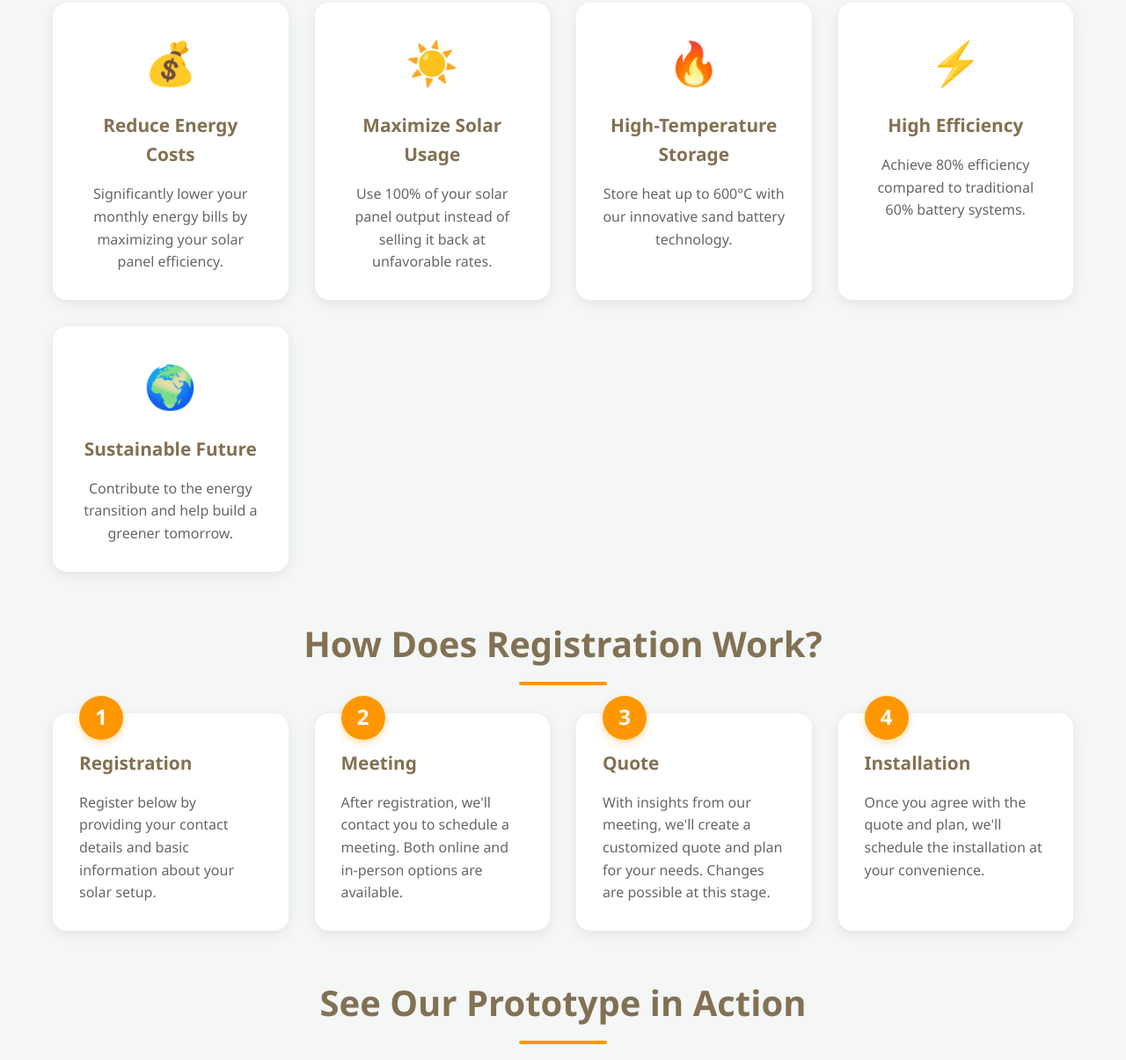
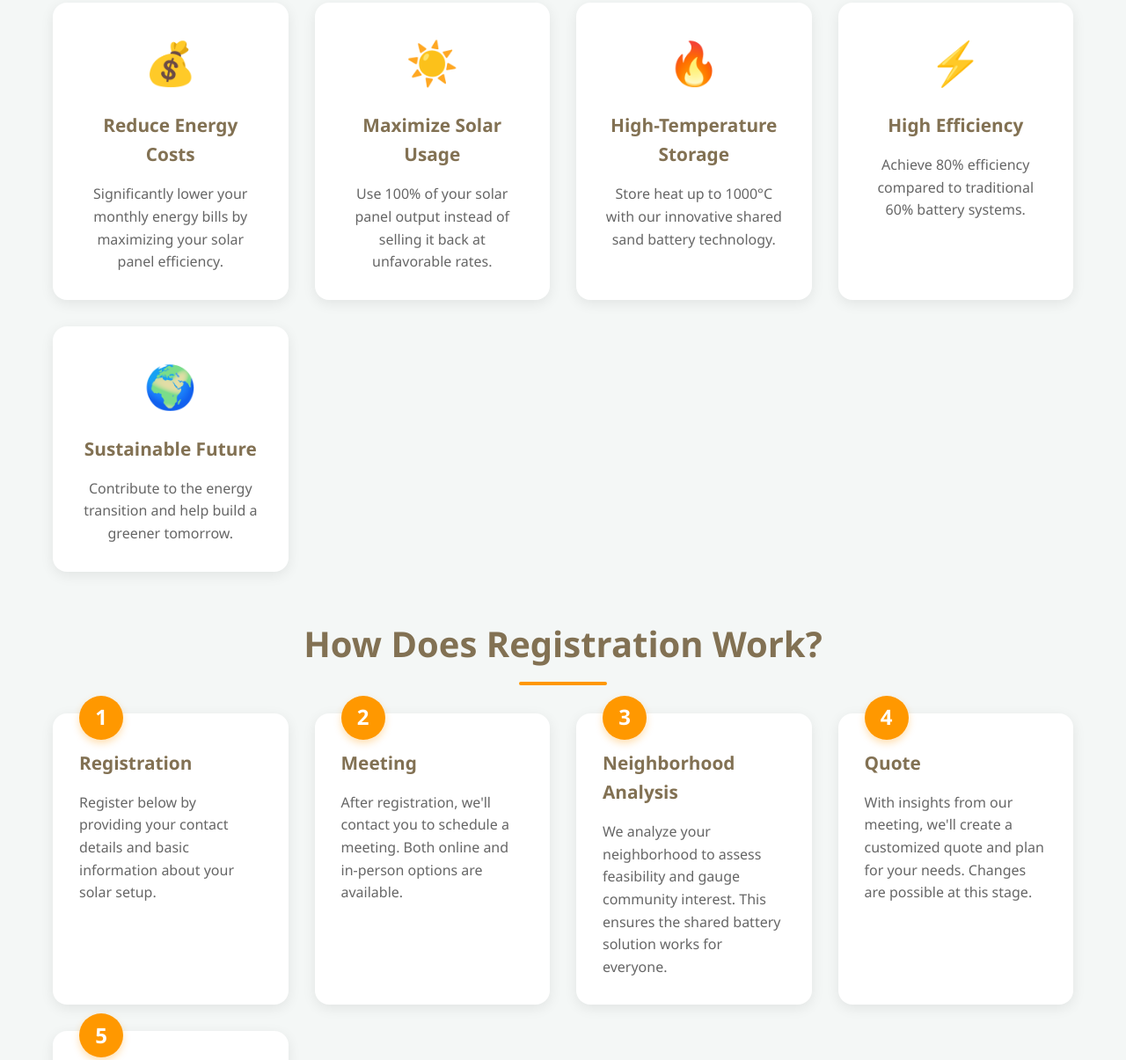
Before and after one commit to Stunner070/sand-app, a website: page home.html in a window 1280 px wide. Shown: the part 1301-2506 px from the top of the page at 88% size. Drawn offline with Linux system fonts and the light colour scheme.

Commit message:
minor changes

```diff
--- a/home.html
+++ b/home.html
@@ -243,6 +243,12 @@
             border-radius: 16px;
             box-shadow: 0 4px 15px rgba(0,0,0,0.08);
             position: relative;
+            transition: transform 0.3s, box-shadow 0.3s;
+        }
+
+        .step:hover {
+            transform: translateY(-5px);
+            box-shadow: 0 8px 25px rgba(0,0,0,0.15);
         }
 
         .step-number {
@@ -428,7 +434,7 @@
                 <div class="benefit-card">
                     <div class="icon">🔥</div>
                     <h3>High-Temperature Storage</h3>
-                    <p>Store heat up to 600°C with our innovative sand battery technology.</p>
+                    <p>Store heat up to 1000°C with our innovative sand battery technology.</p>
                 </div>
                 <div class="benefit-card">
                     <div class="icon">⚡</div>
@@ -459,11 +465,16 @@
                 </div>
                 <div class="step">
                     <div class="step-number">3</div>
+                    <h3>Neighborhood Analysis</h3>
+                    <p>We analyze your neighborhood to assess feasibility and gauge community interest. This ensures the shared battery solution works for everyone.</p>
+                </div>
+                <div class="step">
+                    <div class="step-number">4</div>
                     <h3>Quote</h3>
                     <p>With insights from our meeting, we'll create a customized quote and plan for your needs. Changes are possible at this stage.</p>
                 </div>
                 <div class="step">
-                    <div class="step-number">4</div>
+                    <div class="step-number">5</div>
                     <h3>Installation</h3>
                     <p>Once you agree with the quote and plan, we'll schedule the installation at your convenience.</p>
                 </div>
@@ -552,7 +563,7 @@
                 benefit2Title: "Maximize Solar Usage",
                 benefit2Text: "Use 100% of your solar panel output instead of selling it back at unfavorable rates.",
                 benefit3Title: "High-Temperature Storage",
-                benefit3Text: "Store heat up to 600°C with our innovative sand battery technology.",
+                benefit3Text: "Store heat up to 1000°C with our innovative shared sand battery technology.",
                 benefit4Title: "High Efficiency",
                 benefit4Text: "Achieve 80% efficiency compared to traditional 60% battery systems.",
                 benefit5Title: "Sustainable Future",
@@ -562,10 +573,12 @@
                 step1Text: "Register below by providing your contact details and basic information about your solar setup.",
                 step2Title: "Meeting",
                 step2Text: "After registration, we'll contact you to schedule a meeting. Both online and in-person options are available.",
-                step3Title: "Quote",
-                step3Text: "With insights from our meeting, we'll create a customized quote and plan for your needs. Changes are possible at this stage.",
-                step4Title: "Installation",
-                step4Text: "Once you agree with the quote and plan, we'll schedule the installation at your convenience.",
+                step3Title: "Neighborhood Analysis",
+                step3Text: "We analyze your neighborhood to assess feasibility and gauge community interest. This ensures the shared battery solution works for everyone.",
+                step4Title: "Quote",
+                step4Text: "With insights from our meeting, we'll create a customized quote and plan for your needs. Changes are possible at this stage.",
+                step5Title: "Installation",
+                step5Text: "Once you agree with the quote and plan, we'll schedule the installation at your convenience.",
                 prototypeTitle: "See Our Prototype in Action",
                 prototypeText: "Watch our working prototype demonstrate how sand battery technology stores and releases thermal energy efficiently.",
                 ctaTitle: "Ready to Dive In With Us?",
@@ -600,7 +613,7 @@
                 benefit2Title: "Maximaliseer Zonne-energie Gebruik",
                 benefit2Text: "Gebruik 100% van je zonnepaneel output in plaats van het terug te verkopen tegen ongunstige tarieven.",
                 benefit3Title: "Hoge-Temperatuur Opslag",
-                benefit3Text: "Sla warmte op tot 600°C met onze innovatieve zandbatterij technologie.",
+                benefit3Text: "Sla warmte op tot 1000°C met onze innovatieve gedeelde zandbatterij technologie.",
                 benefit4Title: "Hoge Efficiëntie",
                 benefit4Text: "Bereik 80% efficiëntie vergeleken met traditionele 60% batterijsystemen.",
                 benefit5Title: "Duurzame Toekomst",
@@ -610,10 +623,12 @@
                 step1Text: "Registreer hieronder door je contactgegevens en basisinformatie over je zonne-installatie te verstrekken.",
                 step2Title: "Afspraak",
                 step2Text: "Na registratie nemen we contact met je op om een afspraak in te plannen. Zowel online als persoonlijke opties zijn beschikbaar.",
-                step3Title: "Offerte",
-                step3Text: "Met inzichten uit onze afspraak maken we een op maat gemaakte offerte en plan voor jouw behoeften. Wijzigingen zijn in deze fase mogelijk.",
-                step4Title: "Installatie",
-                step4Text: "Zodra je akkoord gaat met de offerte en het plan, plannen we de installatie op een moment dat jou uitkomt.",
+                step3Title: "Buurtanalyse",
+                step3Text: "We analyseren je buurt om de haalbaarheid te beoordelen en de interesse van de gemeenschap te peilen. Dit zorgt ervoor dat de gedeelde batterij oplossing voor iedereen werkt.",
+                step4Title: "Offerte",
+                step4Text: "Met inzichten uit onze afspraak maken we een op maat gemaakte offerte en plan voor jouw behoeften. Wijzigingen zijn in deze fase mogelijk.",
+                step5Title: "Installatie",
+                step5Text: "Zodra je akkoord gaat met de offerte en het plan, plannen we de installatie op een moment dat jou uitkomt.",
                 prototypeTitle: "Zie Ons Prototype in Actie",
                 prototypeText: "Bekijk hoe ons werkende prototype demonstreert hoe zandbatterij technologie thermische energie efficiënt opslaat en vrijgeeft.",
                 ctaTitle: "Klaar om Met Ons Mee te Doen?",
@@ -686,6 +701,8 @@
             steps[2].querySelector("p").textContent = t.step3Text;
             steps[3].querySelector("h3").textContent = t.step4Title;
             steps[3].querySelector("p").textContent = t.step4Text;
+            steps[4].querySelector("h3").textContent = t.step5Title;
+            steps[4].querySelector("p").textContent = t.step5Text;
 
             // Prototype Section
             document.querySelector("#prototype h2").textContent = t.prototypeTitle;
```
Also changed, not shown: calculator.html (+6 -6 lines).
